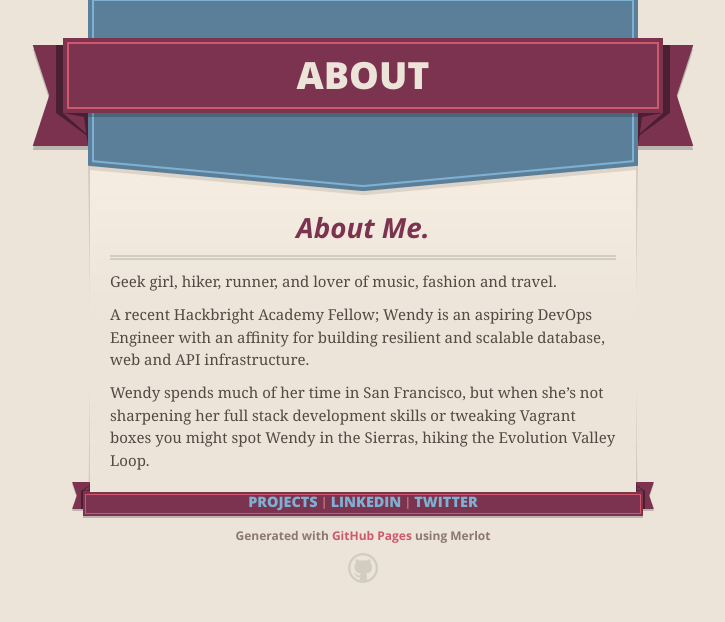
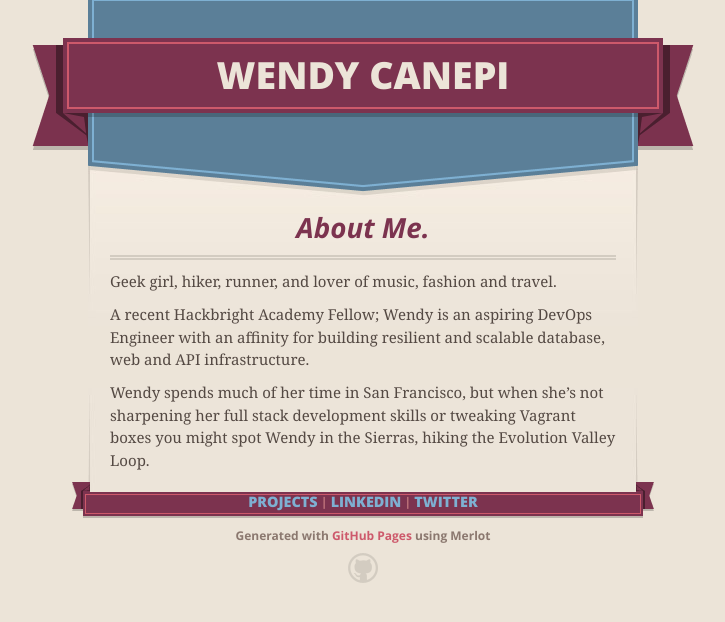
Before and after one commit to wcanepi/wcanepi.github.io, a plain HTML site: page index.html in a window 1280 px wide. Shown: the whole page, without its empty margins (277-1002 px from the left). Drawn offline with nearby package versions, Linux system fonts and the light colour scheme.

Commit message:
Update index.html

```diff
--- a/index.html
+++ b/index.html
@@ -27,7 +27,7 @@
       <header>
         <span class="ribbon-outer">
           <span class="ribbon-inner">
-            <h1>About</h1>
+            <h1>wendy canepi</h1>
             <h2></h2>
           </span>
           <span class="left-tail"></span>
```
